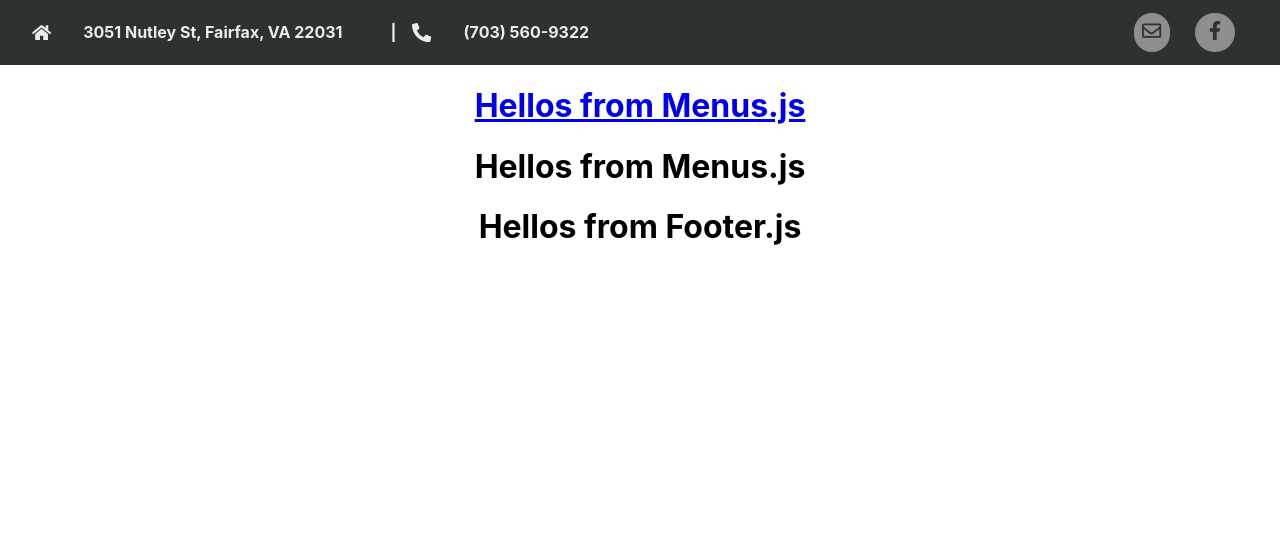
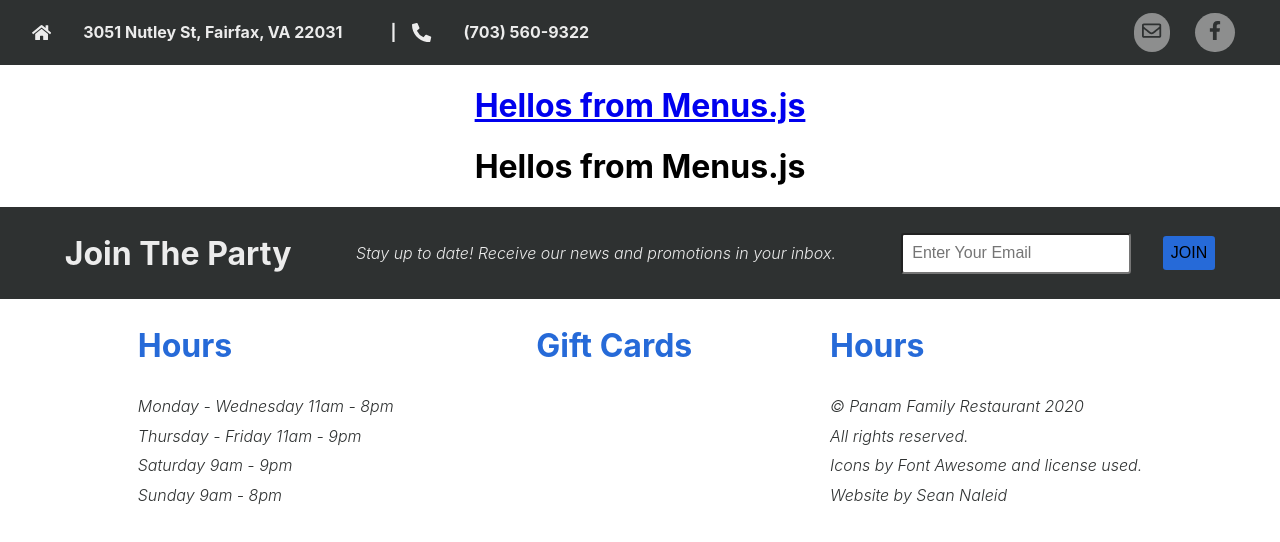
Before and after one commit to seanaleid-portfolio-projects/panam-web-app, a React (Create React App) app: page /menus in a window 1280 px wide. Shown: the top 542 px of the page. Built offline with nearby package versions, Linux system fonts and the light colour scheme.

Commit message:
Add basic footer layout
  * Adds input bar for email addesses
  * Adds hours, gift cards, and copyright info

```diff
--- a/src/components/Footer.js
+++ b/src/components/Footer.js
@@ -1,10 +1,117 @@
 import React from "react";
+
+import styled from "styled-components";
+
+const Container = styled.div`
+
+`;
+
+const Top = styled.div`
+    background-color: rgba(46, 49, 49, 1);
+    display: flex;
+    align-items: center;
+    justify-content: space-evenly;
+`;
+
+const BigText = styled.h2`
+    color: rgba(236, 236, 236, 1);
+    font-size: 2rem;
+`;
+
+const SmallText = styled.h4`
+    color: rgba(236, 236, 236, 1);
+    font-style: italic;
+    font-weight: 300;
+`;
+
+const Form = styled.form`
+    display: inherit;
+    align-items: inherit;
+`;
+
+const Input = styled.input`
+    font-size: 1rem;
+    padding: 0.6rem;
+    border-radius: 0.2rem;
+    margin-right: 2rem;
+`;
+
+const Button = styled.button`
+    font-size: 1rem;
+    border-radius: 0.2rem;
+    padding: 0.5rem;
+    background-color: rgba(38, 106, 216, 1);
+    border: none;
+    :hover {
+        color: rgba(236, 236, 236, 1);
+    }
+`;
+
+const Bottom = styled.div`
+    display: flex;
+    align-items: flex-start;
+    justify-content: space-evenly;
+`;
+
+const Box = styled.div`
+    display: flex;
+    flex-direction: column;
+    align-items: flex-start;
+`;
+
+const BigColorText = styled.h2`
+    color: rgba(38, 106, 216, 1);
+    font-size: 2rem;
+    margin-left: 0.3rem;
+`;
+
+const SmallColorText = styled.h4`
+    color: rgba(46, 49, 49, 1);
+    font-style: italic;
+    font-weight: 300;
+    margin: 0.3rem;
+`;
+
+const Tag = styled.a`
+    text-decoration: none;
+    color: rgba(46, 49, 49, 1);
+    :hover {
+        color: rgba(38, 106, 216, 1);
+    }
+`;
 
 const Footer = () => {
     return (
-        <div>
-            <h1>Hellos from Footer.js</h1>
-        </div>
+        <Container>
+            <Top>
+                <BigText>Join The Party</BigText>
+                <SmallText>Stay up to date! Receive our news and promotions in your inbox.</SmallText>
+                <Form>
+                    <Input type="text" placeholder="Enter Your Email" />
+                    <Button>JOIN</Button>
+                </Form>
+            </Top>
+            <Bottom>
+                <Box>
+                    <BigColorText>Hours</BigColorText>
+                    <SmallColorText>Monday - Wednesday 11am - 8pm</SmallColorText>
+                    <SmallColorText>Thursday - Friday 11am - 9pm</SmallColorText>
+                    <SmallColorText>Saturday 9am - 9pm</SmallColorText>
+                    <SmallColorText>Sunday 9am - 8pm</SmallColorText>
+                </Box>
+                <Box>
+                    <BigColorText>Gift Cards</BigColorText>
+                </Box>
+                <Box>
+                    <BigColorText>Hours</BigColorText>
+                    <SmallColorText>&copy; Panam Family Restaurant 2020</SmallColorText>
+                    <SmallColorText>All rights reserved.</SmallColorText>
+
+                    <SmallColorText>Icons by <Tag href='https://fontawesome.com/'>Font Awesome</Tag> and <Tag href='https://fontawesome.com/license'>license used.</Tag></SmallColorText>
+                    <SmallColorText>Website by <Tag href='https://www.seanaleid.com/'>Sean Naleid</Tag></SmallColorText>
+                </Box>
+            </Bottom>
+        </Container>
     )
 }
 
```
